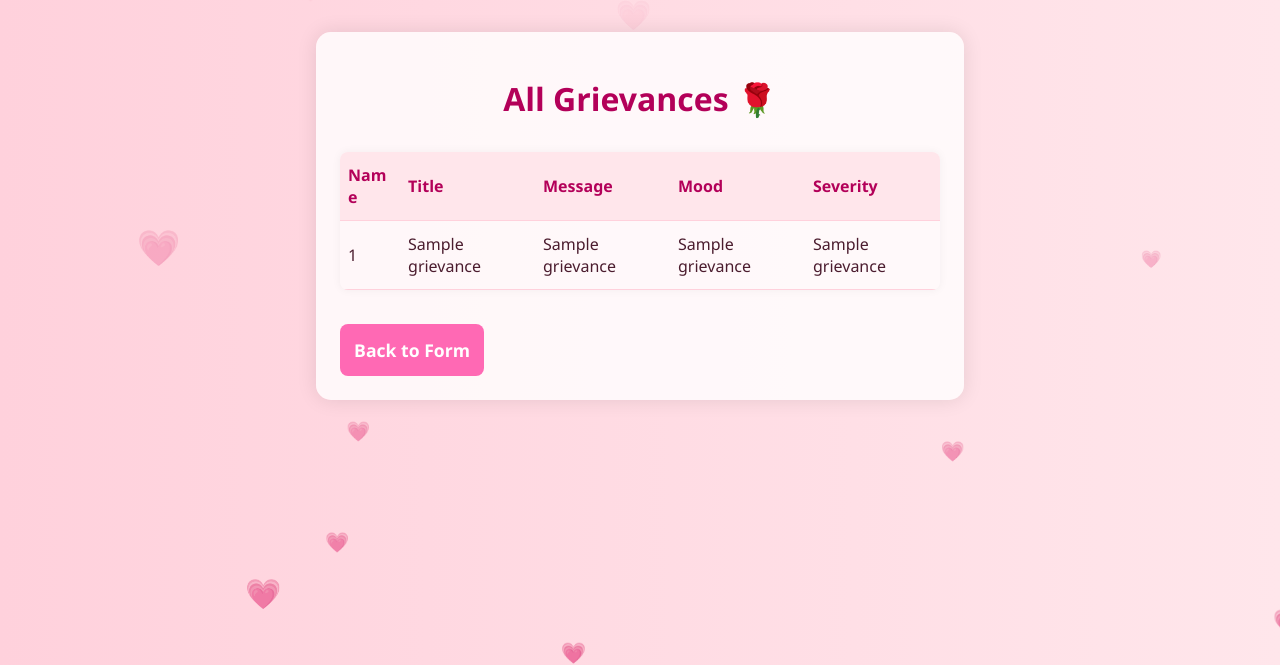
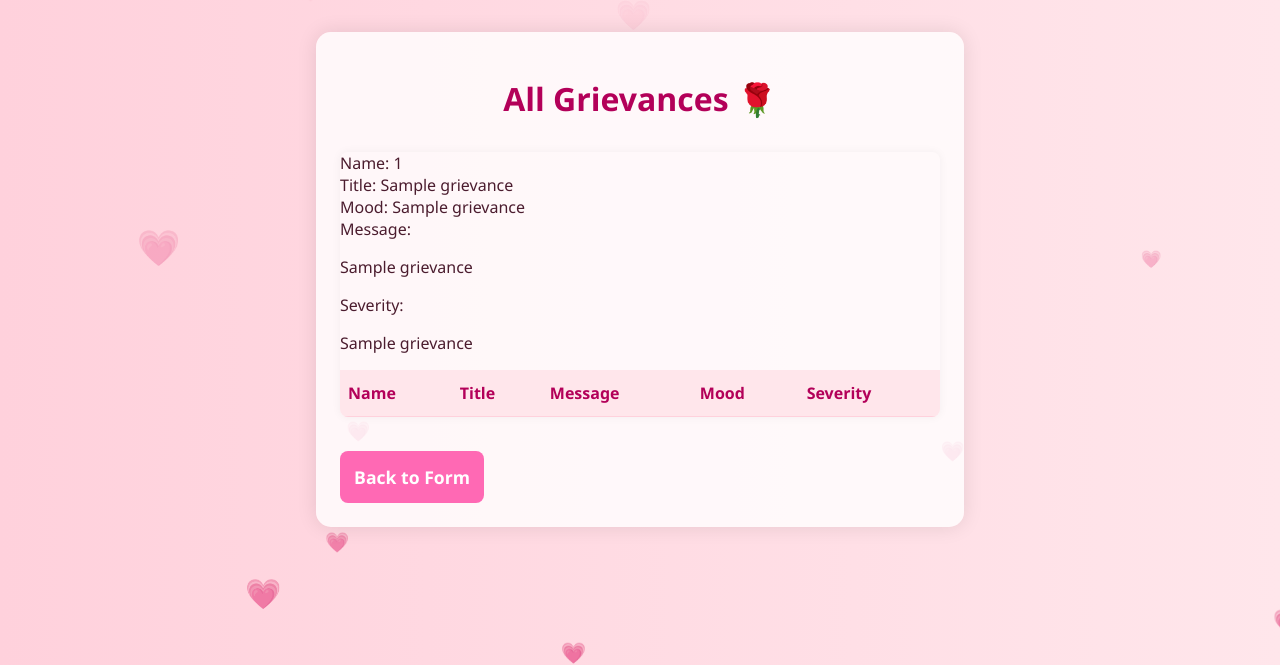
Before and after one commit to fallforsweden/lollymylove, a Flask app: template templates/list.html in a window 1280 px wide. Shown: the top 665 px of the page. Run offline with Flask 3, Linux system fonts and the light colour scheme; the template is opened without the code that fills it: most values are stand-ins (such as "Sample title", 1, 10 or a date in 2020); lists and menus that the app fills with data are empty.

Commit message:
Add files via upload

```diff
--- a/templates/list.html
+++ b/templates/list.html
@@ -17,21 +17,37 @@
             <tr>
               <th>Name</th>
               <th>Title</th>
-              <th class="hide-on-mobile">Message</th>
+              <th>Message</th>
               <th>Mood</th>
-              <th class="hide-on-mobile">Severity</th>
+              <th>Severity</th>
             </tr>
           </thead>
           <tbody>
-            {% for grievance in grievances %}
-              <tr>
-                <td>{{ grievance[0] }}</td>
-                <td>{{ grievance[1] }}</td>
-                <td class="hide-on-mobile">{{ grievance[2] }}</td>
-                <td>{{ grievance[3] }}</td>
-                <td class="hide-on-mobile">{{ grievance[4] }}</td>
-              </tr>
-            {% endfor %}
+           <div class="grievance-cards">
+  {% for grievance in grievances %}
+    <div class="grievance-card">
+      <div class="card-row">
+        <span class="card-label">Name:</span>
+        <span>{{ grievance[0] }}</span>
+      </div>
+      <div class="card-row">
+        <span class="card-label">Title:</span>
+        <span>{{ grievance[1] }}</span>
+      </div>
+      <div class="card-row">
+        <span class="card-label">Mood:</span>
+        <span>{{ grievance[2] }}</span>
+      </div>
+      <div class="card-message">
+        <span class="card-label">Message:</span>
+        <p>{{ grievance[3] }}</p>
+        <div class="card-message">
+        <span class="card-label">Severity:</span>
+        <p>{{ grievance[4] }}</p>
+      </div>
+    </div>
+  {% endfor %}
+</div>
           </tbody>
         </table>
       </div>
```
